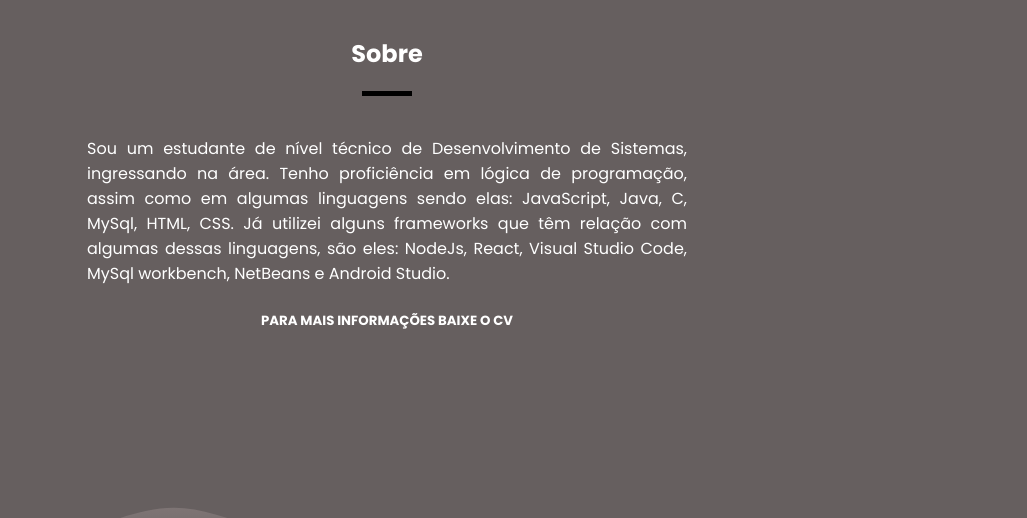
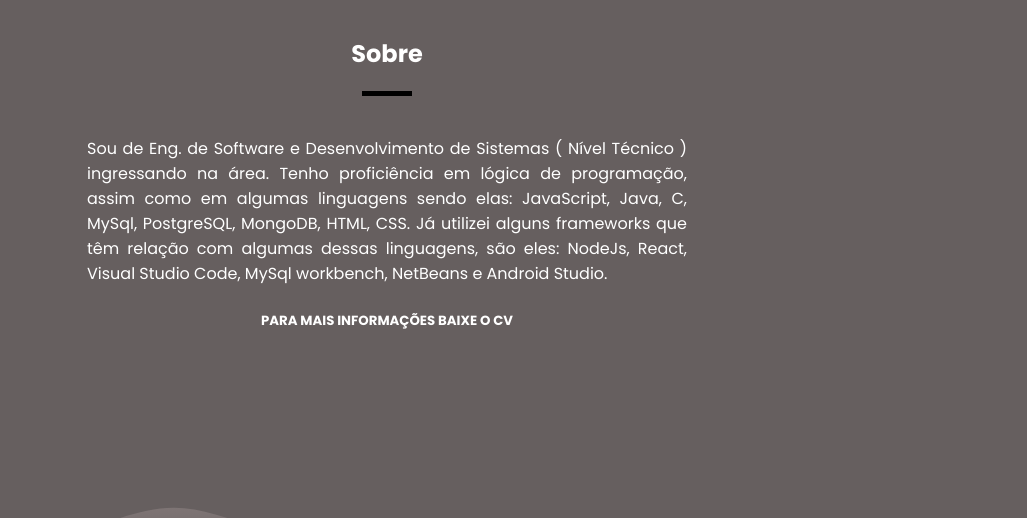
Before and after one commit to IcaroSenaDev/Myportfolio, a plain HTML site: page index.html in a window 1280 px wide. Shown: the part 1400-1918 px from the top of the page, without its empty margins (253-1280 px from the left). Drawn offline with nearby package versions, Linux system fonts and the light colour scheme; a script that the page names is missing.

Commit message:
Update index.html

```diff
--- a/index.html
+++ b/index.html
@@ -104,7 +104,7 @@
                 <hr class="divider">
                 <div class="content">
                     <div class="column">
-                        <p>Sou um estudante de nível técnico de Desenvolvimento de Sistemas, ingressando na área. Tenho proficiência em lógica de programação, assim como em algumas linguagens sendo elas: JavaScript, Java, C, MySql, HTML, CSS. Já utilizei alguns frameworks que têm relação com algumas dessas linguagens, são eles: NodeJs, React, Visual Studio Code, MySql workbench, NetBeans e Android Studio.</p>
+                        <p>Sou de Eng. de Software e Desenvolvimento de Sistemas ( Nível Técnico ) ingressando na área. Tenho proficiência em lógica de programação, assim como em algumas linguagens sendo elas: JavaScript, Java, C, MySql, PostgreSQL, MongoDB, HTML, CSS. Já utilizei alguns frameworks que têm relação com algumas dessas linguagens, são eles: NodeJs, React, Visual Studio Code, MySql workbench, NetBeans e Android Studio.</p>
                         <br>
                         <CENTER>
                         <h5>PARA MAIS INFORMAÇÕES BAIXE O CV</h5>
```
